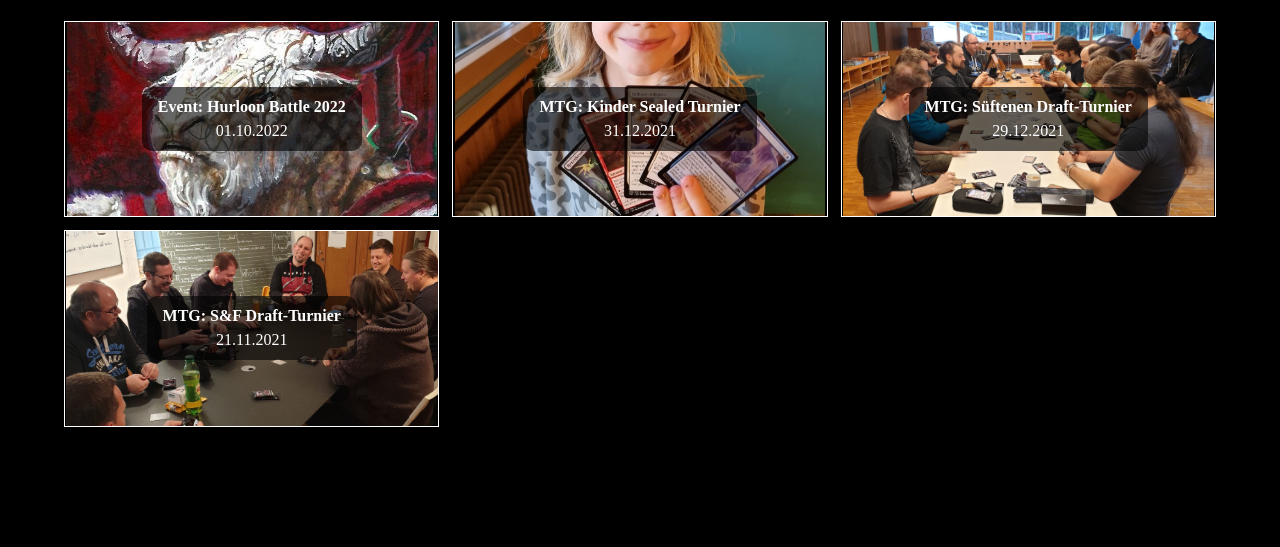
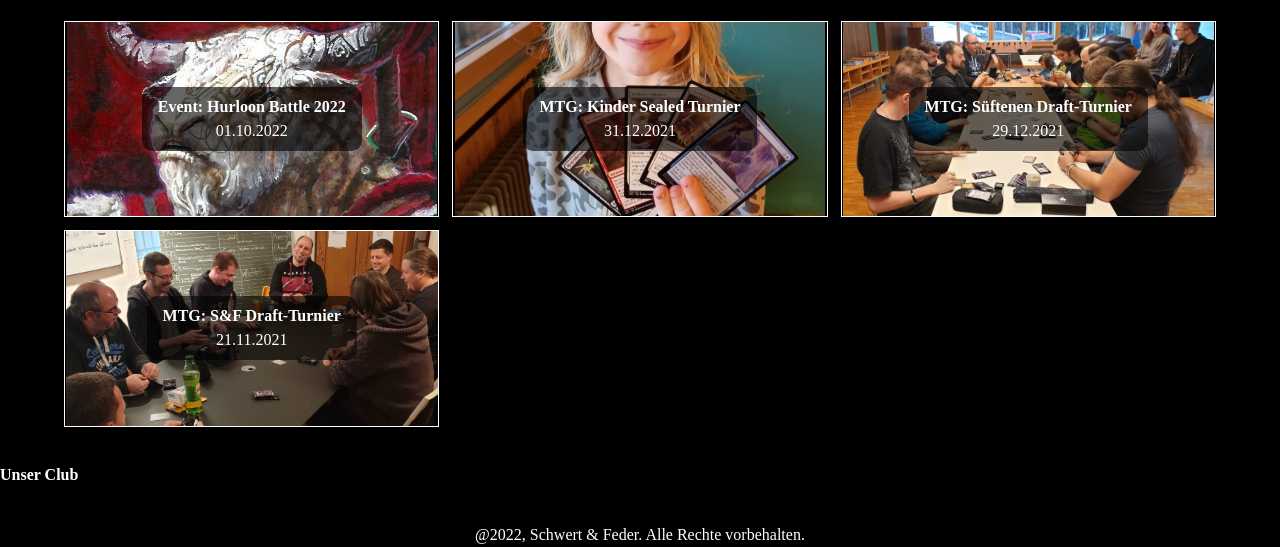
Before and after one commit to nbarnabee/schwert-feder, a plain HTML site: page index.html in a window 1280 px wide. Shown: the part 356-903 px from the top of the page. Before the commit the page ends 877 px from the top, so only its background shows below. Drawn offline with Linux system fonts and the light colour scheme.

Commit message:
Add comments

```diff
--- a/assets/style.css
+++ b/assets/style.css
@@ -143,6 +143,10 @@ li {
   transition: 0.3s;
 }
 
+.spaced {
+  margin-top: var(--s2);
+}
+
 
 /* -------- Header ----------------- */
 
@@ -214,25 +218,18 @@ header {
 
 main {
   margin-top: 6%;
-  /* background: url("../images/dice_small.webp") center/125% no-repeat; */
-  /* padding-block: min(5%, 3rem); */
   border-bottom: 2px solid white;
 }
 
-
 h1 {
-  /* padding: min(5%, 1rem); */
-  /* border-radius: 10px; */
-  /* width: min(500px, 80%); */
   margin: 15% auto 3%;
 }
 
 
 /* ----- News --------- */
-
+/* This is just the design for the card items themselves.  To add new items, copy/paste the relevant bits on index.html and add a new entry in the next section. */
 
 .card {
-  /* padding: min(4vw, 15px); */
   max-height: 250px;
   border: 1px solid white;
   aspect-ratio: 1.91 / 1;
@@ -249,7 +246,6 @@ h1 {
   background-color: rgba(0, 0, 0, 0.6)
 }
 
-
 .container {
   width: 90%;
   margin-inline: auto;
@@ -259,7 +255,9 @@ h1 {
   grid-template-columns: repeat(auto-fit, minmax(min(350px, 100%), 1fr));
 }
 
-  /* -------- News stories --- */
+
+  /* -------- News stories ---- */
+  /* Adding to the list of news stories is as easy as copy/pasting one of these entries and plugging in a new thumbnail.  Images should be cropped to a standard landscape ratio of 1.91:1.  Easy to do in Gimp or another image editing program! */
 
 
   .hurloon {
@@ -281,13 +279,24 @@ h1 {
 
 
 
+/* ---- Footer ----*/
+
+footer {
+  text-align: center;
+  margin-bottom: 40px;
+}
+
+
 
 /* ------- Media Queries ---------- */
+
+/* Because I am obsessed with responsive design, there's not a lot to be done here.  I believe very strongly in letting the browser handle most of the work. */
+
 
 @media all and (min-width: 600px) {
 
 
-  /*  ---------  Swap Nav bars --------------- */
+/*  ----- Remove the mobile-only nav bar and instate the upper bar -------- */
 
   header {
     padding: 1rem;
@@ -307,68 +316,16 @@ h1 {
     display: none;
   }
 
-/* --- Changing h1 position & img -- */
-
-
-  /* main {
-     background: url("../images/dice_lrg.webp") top 20% left 30% no-repeat;
-  } */
+/* --- Offset h1  */
 
   h1 {
-    /* padding: min(5%, 2rem);
-    border-radius: 10px;
-    width: min(500px, 80%); */
-    /* margin: 3% auto auto 10%; */
     margin: auto;
   }
 
+/* --- Remove footer spacing ---*/
+
+  footer {
+    margin-bottom: 0;
+  }
 
 }
-
-
-
-/* Full backup of nav bar settings since I keep fucking up
-
-header {
-  position: fixed;
-  top: 0;
-  left: 0;
-  right: 0;
-  background-color: black;
-  border-bottom: 5px solid white;
-  display: flex;
-  justify-content: space-between;
-  align-items: center;
-  gap: 5%;
-  padding: 2%;
-}
-
-.logo {
-  width: min(50px, 15%);
-  filter: invert(100%) sepia(100%) saturate(0%) hue-rotate(288deg) brightness(102%) contrast(102%);
-}
-
-
-.nav-links {
-  position: absolute;
-  top: -500px;
-  background-color: black;
-  display: flex;
-  flex-direction: column;
-  justify-content: center;
-  align-items: center;
-  gap: 3%;
-  transition: 0.3s;
-}
-
-.menu-link {
-  transition: 0.3s;
-}
-
-.menu-link:hover {
-  transform: scale(1.1);
-  border-top: 2px solid white;
-  border-bottom: 2px solid white;
-  transition: 0.3s;
-}
- */
--- a/index.html
+++ b/index.html
@@ -14,7 +14,6 @@
   <header>
     <a href="./index.html"><img class="logo" src="./images/logos/logo_sf_textless_fill.svg"
         alt="Schwert & Feder Home"></a>
-
     <nav aria-label="top-nav" class="top-nav">
       <ul class="nav-links">
         <li class="menu-link"><a href="#">Unsere Club</a></li>
@@ -24,14 +23,17 @@
         <li class="menu-link"><a href="#">Kontakt</a></li>
       </ul>
     </nav>
+    <a href="#" class="button">Login</a>
+  </header>
 
-    <a href="#" class="button">Login</a>
-
-  </header>
+  <!-- The banner section.  "Main" is perhaps not the best tag for this part, so I might change it later.  Will need to take care to update some CSS rules if I do. -->
 
   <main>
     <h1><img src="./images/logos/logo_10.png" alt="Schwert & Feder Spielclub Düdingen"></h1>
   </main>
+
+
+  <!-- The "latest news" section.  Adding more news items will be as easy as copy/pasting the sections below and doing the same with the CSS bits.  Ultimately I'd like to put these into a slider. -->
 
   <section class="latest" aria-labelledby="letztens">
     <h2 id="letztens">Letztens</h2>
@@ -68,6 +70,16 @@
     </div>
   </section>
 
+
+  <section class="spaced" aria-labelledby="about">
+    <h2 id="about">Unser Club</h2>
+    <p></p>
+
+  </section>
+
+
+  <!--- The navigation menu for mobile devices.  This will only appear on screen widths < 600px:  see the Media Queries/Swap Nav bars section in style.css -->
+
   <nav aria-label="mobile-nav" class="mobile-nav">
     <ul class="nav-links">
       <li class="menu-link"><a href="#">News</a></li>
@@ -77,8 +89,10 @@
     </ul>
   </nav>
 
-  <footer>
+  <!--- The footer.  It is very basic. -->
 
+  <footer class="spaced">
+    <small> &#64;2022, Schwert & Feder. Alle Rechte vorbehalten.</small>
   </footer>
 
 
```
